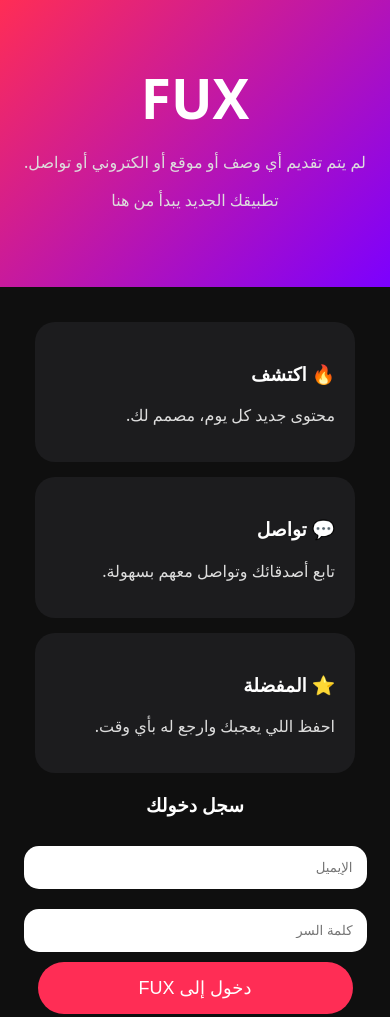
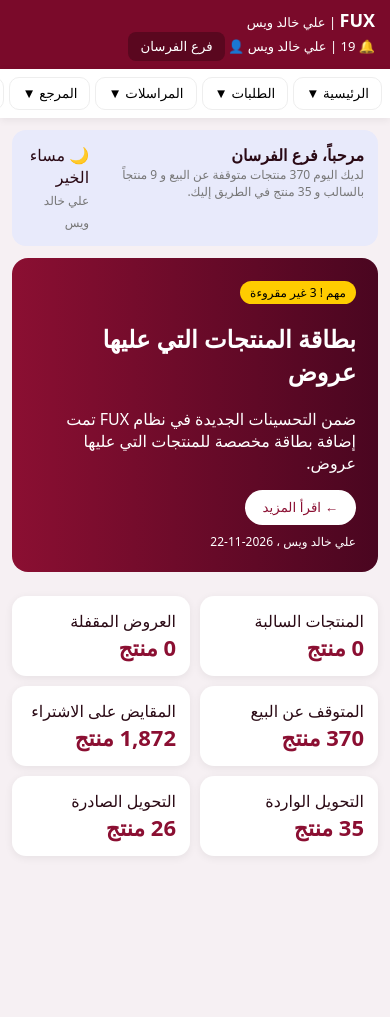
Before and after one commit to lykhaldwys767gmailcom/FUX., a plain HTML site: page index.html in a window 390 px wide. After the commit the page ends 868 px from the top, so only its background shows below. Drawn offline with Linux system fonts and the light colour scheme.

Commit message:
Refactor index.html for layout and styling changes
Updated the title and modified styles for improved layout and responsiveness.

```diff
--- a/index.html
+++ b/index.html
@@ -3,31 +3,48 @@
 <head>
 <meta charset="UTF-8">
 <meta name="viewport" content="width=device-width, initial-scale=1.0">
-<title>FUX - فوكس</title>
+<title>FUX</title>
 <style>
-body{margin:0;font-family:system-ui;background:#0f0f0f;color:white;text-align:center}
-header{padding:60px 20px;background:linear-gradient(135deg,#ff2d55,#7c00ff)}
-h1{font-size:55px;margin:0}
-p{color:#ddd}
-.card{background:#1c1c1e;margin:15px;padding:20px;border-radius:20px;text-align:right}
-button{background:#ff2d55;color:white;border:0;padding:15px 30px;border-radius:30px;font-size:18px;width:90%}
-input{width:90%;padding:14px;border-radius:15px;border:0;margin:10px 0}
+*{box-sizing:border-box}body{margin:0;font-family:system-ui;background:#f6f0f3;color:#2a0a15}
+.top{background:#7a0a2a;color:white;display:flex;justify-content:space-between;align-items:center;padding:8px 15px;font-size:13px;flex-wrap:wrap}
+.top b{font-size:18px}.top button{background:#5a071f;color:white;border:0;padding:7px 12px;border-radius:8px;cursor:pointer}
+nav{background:white;display:flex;gap:5px;padding:8px;overflow:auto;box-shadow:0 2px 8px #0001;position:sticky;top:0;z-index:10}
+.drop{position:relative}.drop>button{background:#fff;border:1px solid #eee;padding:8px 12px;border-radius:10px;cursor:pointer;white-space:nowrap}
+.menu{display:none;position:absolute;right:0;top:42px;background:white;min-width:190px;border-radius:12px;box-shadow:0 10px 30px #0002;overflow:hidden;z-index:20}
+.menu a{display:block;padding:11px 14px;text-decoration:none;color:#333;border-bottom:1px solid #f0f0f0}
+.hero{margin:12px;background:linear-gradient(90deg,#8b0f32,#4a0620);color:white;border-radius:16px;padding:22px}
+.greet{margin:12px;background:#e8eafb;border-radius:14px;padding:14px;display:flex;justify-content:space-between}
+.grid{display:grid;grid-template-columns:repeat(3,1fr);gap:10px;padding:12px}
+.card{background:white;border-radius:14px;padding:14px;box-shadow:0 2px 8px #0001}
+.card b{font-size:22px;color:#8b0f32}.small{color:#777;font-size:12px}
+@media(max-width:700px){.grid{grid-template-columns:1fr 1fr}}
 </style>
 </head>
 <body>
-<header>
-<h1>FUX</h1>
-<p>لم يتم تقديم أي وصف أو موقع أو الكتروني أو تواصل.</p>
-<p>تطبيقك الجديد يبدأ من هنا</p>
-</header>
-<div style="padding:20px">
-<div class="card"><h3>🔥 اكتشف</h3><p>محتوى جديد كل يوم، مصمم لك.</p></div>
-<div class="card"><h3>💬 تواصل</h3><p>تابع أصدقائك وتواصل معهم بسهولة.</p></div>
-<div class="card"><h3>⭐ المفضلة</h3><p>احفظ اللي يعجبك وارجع له بأي وقت.</p></div>
-<h3>سجل دخولك</h3>
-<input placeholder="الإيميل">
-<input placeholder="كلمة السر" type="password">
-<br><button>دخول إلى FUX</button>
+<div class="top">
+<div><b>FUX</b> | علي خالد ويس</div>
+<div>🔔 19 | علي خالد ويس 👤 <button>فرع الفرسان</button></div>
 </div>
+<nav>
+<div class="drop"><button onclick="t('m1')">الرئيسية ▼</button><div id="m1" class="menu"><a href="#">لوحة التحكم</a><a href="#">ملخص الفرع</a><a href="#">التقارير</a></div></div>
+<div class="drop"><button onclick="t('m2')">الطلبات ▼</button><div id="m2" class="menu"><a href="#">طلب جديد</a><a href="#">طلباتي</a><a href="#">طلبات معلقة - 4</a></div></div>
+<div class="drop"><button onclick="t('m3')">المراسلات ▼</button><div id="m3" class="menu"><a href="#">رسائل جديدة - 21</a><a href="#">مراسلاتي</a></div></div>
+<div class="drop"><button onclick="t('m4')">المرجع ▼</button><div id="m4" class="menu"><a href="#">المنتجات</a><a href="#">الأسعار</a><a href="#">المخزون</a></div></div>
+<div class="drop"><button onclick="t('m5')">حسابي ▼</button><div id="m5" class="menu"><a href="#">حسابي والبريد</a><a href="#">علي خالد ويس</a><a href="#">تسجيل خروج</a></div></div>
+</nav>
+<div class="greet"><div><b>مرحباً، فرع الفرسان</b><div class="small">لديك اليوم 370 منتجات متوقفة عن البيع و 9 منتجاً بالسالب و 35 منتج في الطريق إليك.</div></div><div>🌙 مساء الخير<br><span class="small">علي خالد ويس</span></div></div>
+<div class="hero"><span style="background:#ffcc00;color:black;padding:3px 10px;border-radius:20px;font-size:12px">مهم ! 3 غير مقروءة</span><h2>بطاقة المنتجات التي عليها عروض</h2><p>ضمن التحسينات الجديدة في نظام FUX تمت إضافة بطاقة مخصصة للمنتجات التي عليها عروض.</p><button style="background:white;color:#8b0f32;border:0;padding:10px 18px;border-radius:20px">← اقرأ المزيد</button><div class="small" style="color:white;margin-top:8px">علي خالد ويس ، 2026-11-22</div></div>
+<div class="grid">
+<div class="card">المنتجات السالبة<div><b>0 منتج</b></div></div>
+<div class="card">العروض المقفلة<div><b>0 منتج</b></div></div>
+<div class="card">المتوقف عن البيع<div><b>370 منتج</b></div></div>
+<div class="card">المقايض على الاشتراء<div><b>1,872 منتج</b></div></div>
+<div class="card">التحويل الواردة<div><b>35 منتج</b></div></div>
+<div class="card">التحويل الصادرة<div><b>26 منتج</b></div></div>
+</div>
+<script>
+function t(id){document.querySelectorAll('.menu').forEach(m=>{if(m.id!==id)m.style.display='none'});let e=document.getElementById(id);e.style.display=e.style.display==='block'?'none':'block'}
+document.addEventListener('click',e=>{if(!e.target.closest('.drop'))document.querySelectorAll('.menu').forEach(m=>m.style.display='none')})
+</script>
 </body>
 </html>
```
